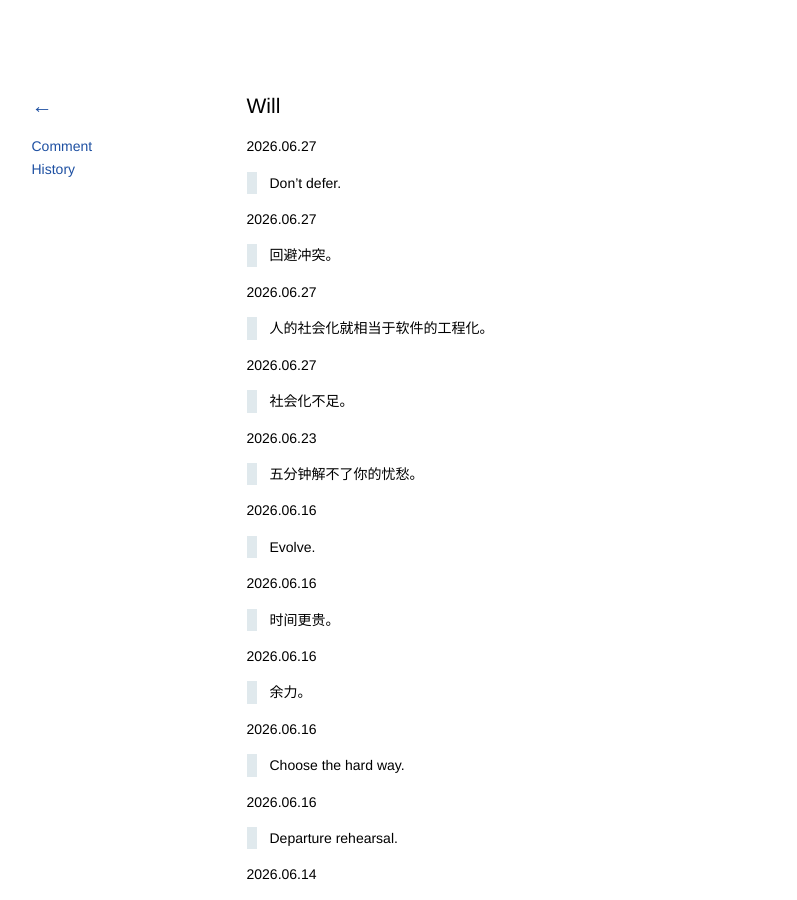
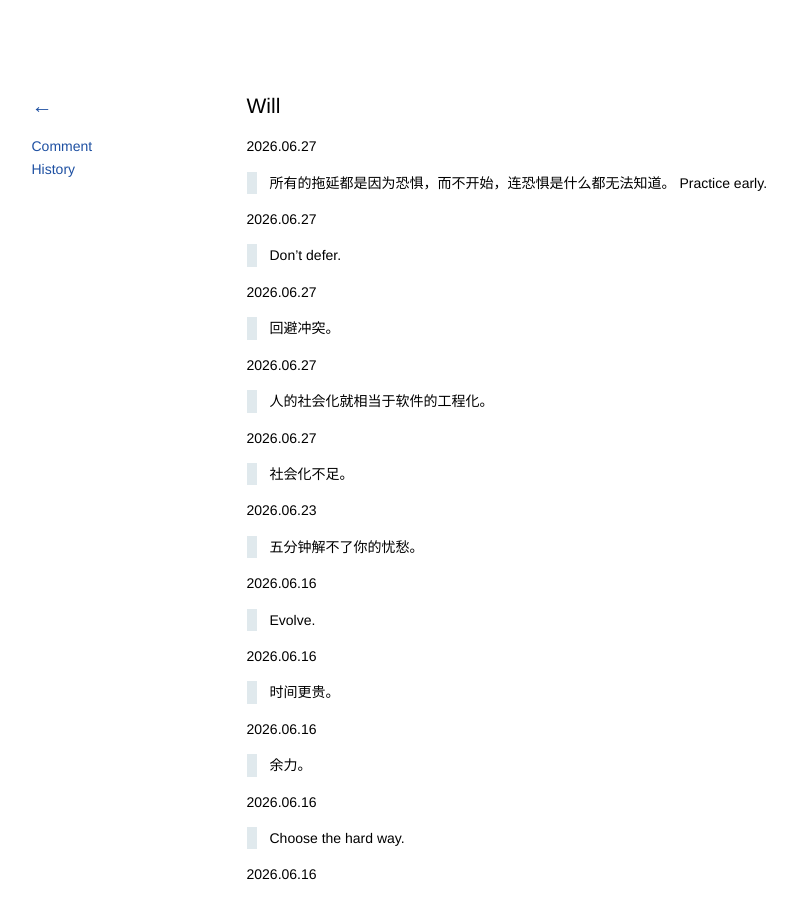
Before and after one commit to kidlj/awei, a Jekyll site: the page built from _wiki/will.md, in a window 1280 px wide and 900 px high. Shown: the whole window, without its empty margins (101-898 px from the left). Built offline with Jekyll 4.4.1, drawn with Linux system fonts in a browser that asks for light colours.

Commit message:
update will

```diff
--- a/_wiki/will.md
+++ b/_wiki/will.md
@@ -1,6 +1,11 @@
 ---
 title: Will
 ---
+
+2026.06.27
+
+> 所有的拖延都是因为恐惧，而不开始，连恐惧是什么都无法知道。
+> Practice early.
 
 2026.06.27
 
```
